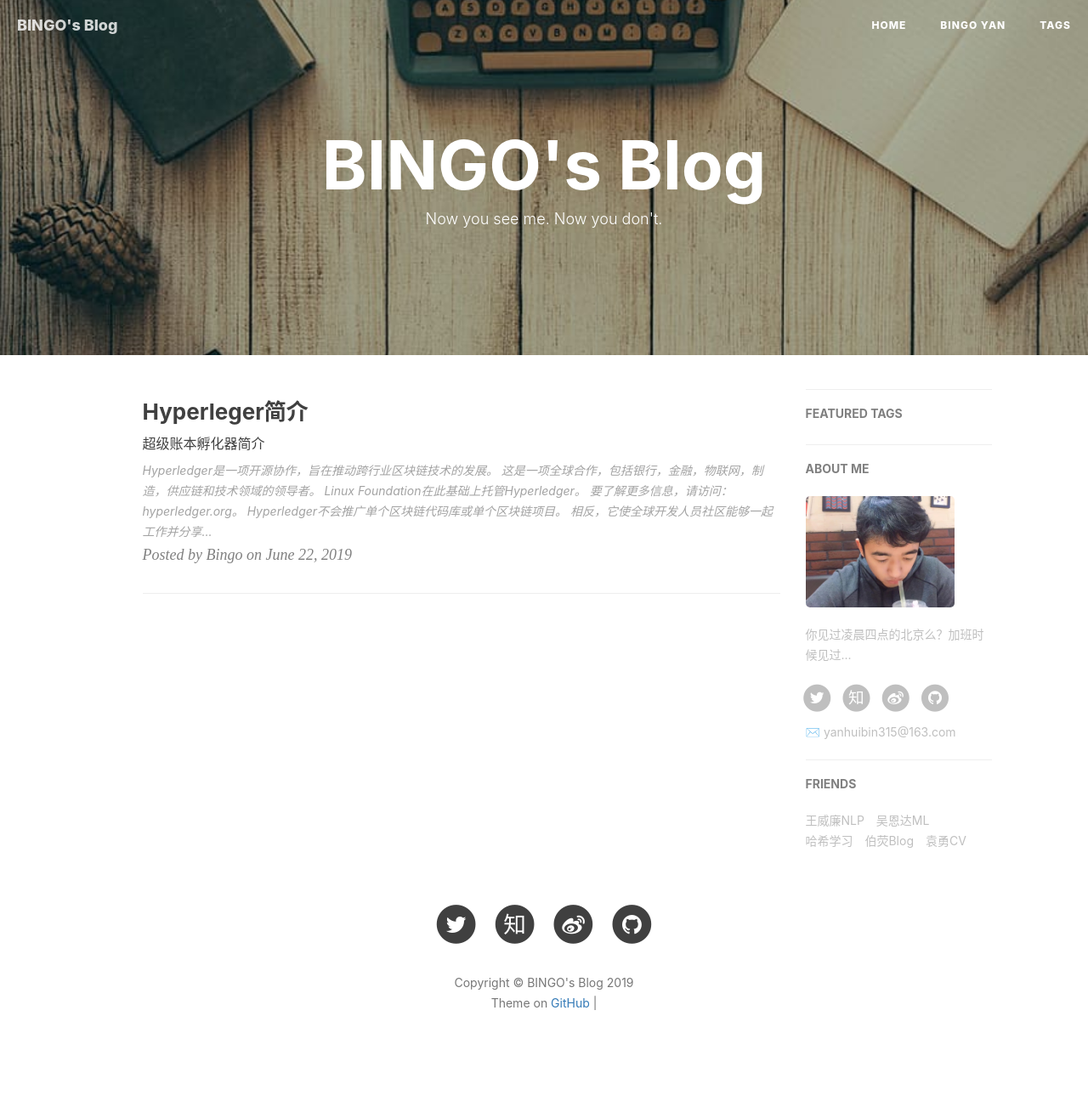
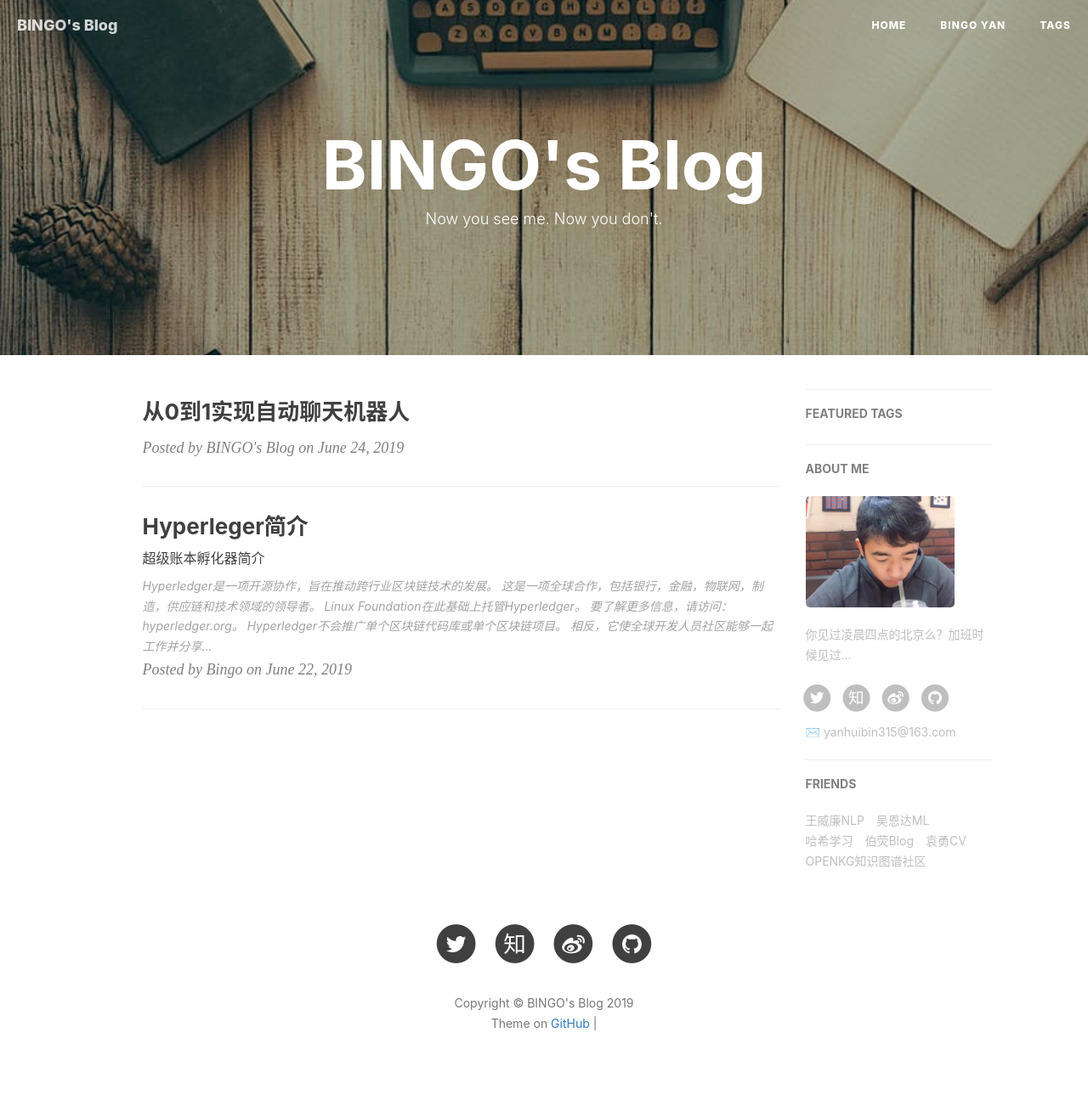
Before and after one commit to yutong2021/yutong2021.github.io, a Jekyll site: the page built from index.html, in a window 1280 px wide. Shown: the whole page at 85% size. Built offline with Jekyll 4.4.1, drawn with Linux system fonts in a browser that asks for light colours; nearby versions of some CDN libraries; the list of posts is cut into pages by our own code; comment, search, counter and statistics services are not loaded; before the commit the page ends 1285 px from its top, so only the background shows below that.

Commit message:
Blog: 实现基础的智能聊天机器人

```diff
--- a/_config.yml
+++ b/_config.yml
@@ -111,5 +111,8 @@ friends: [
     },{
         title: "袁勇CV",
         href: "http://yongyuan.name/"
+    },{
+        title: "OPENKG知识图谱社区",
+        href: "http://blog.openkg.cn/"
     }
 ]
```
Also changed, not shown: _posts/2019-06-24-从0到1实现自动聊天机器人.markdown (added), img/post-bg-memory.jpeg (added).
